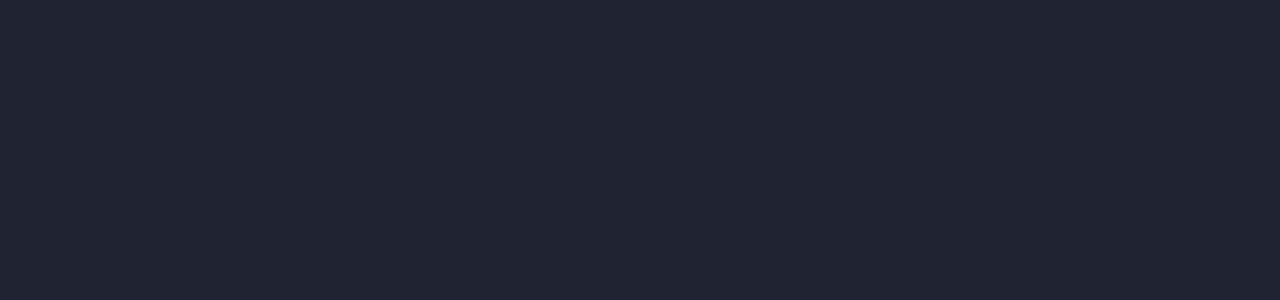
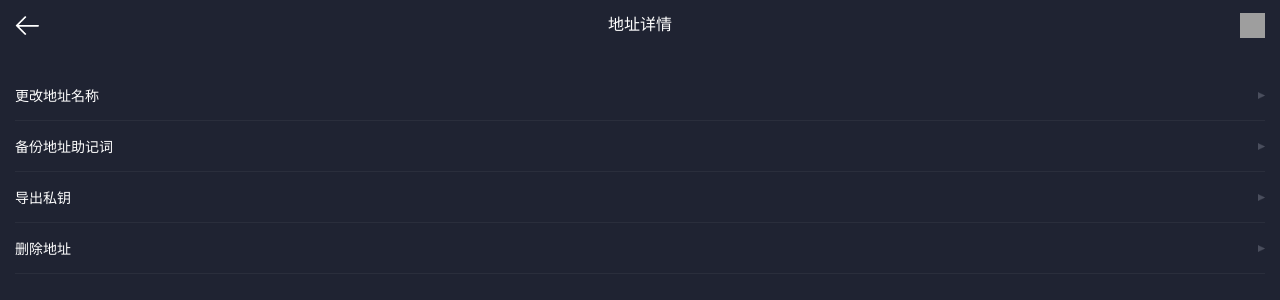
Before and after one commit to Gringe920/CTC-Wallet, a Vue app: page /addrDetail in a window 1280 px wide. Shown: the top 300 px of the page. Built offline with nearby package versions, Linux system fonts and the light colour scheme; grey boxes are pictures that could not be loaded.

Commit message:
地址详情

```diff
--- a/src/router.js
+++ b/src/router.js
@@ -21,6 +21,8 @@
 import ExportAddr from './views/user/exportAddr'
 import MnemonicWord from './views/user/mnemonicWord'
 import ChangeSecurePsw from './views/user/changeSecurePsw'
+import AddrDetail from './views/user/addrDetail'
+
 
 import Login from './views/login'
 import Convolution from './views/dapp/convolution'
@@ -204,6 +206,11 @@
       component: BetaPowerDetail
     },
     {
+      path: '/addrDetail',
+      name: 'addrDetail',
+      component: AddrDetail
+    },
+    {
       path: '/about',
       name: 'about',
       // route level code-splitting
--- /dev/null
+++ b/src/views/user/addrDetail.vue
@@ -0,0 +1,55 @@
+<template>
+  <section>
+      <Header title="地址详情" />
+      <div class="detail-list">
+          <div class="detail-row">
+              <span>更改地址名称</span>
+              <i></i>
+          </div>
+          <div class="detail-row">
+              <span>备份地址助记词</span>
+              <i></i>
+          </div>
+          <div class="detail-row">
+              <span>导出私钥</span>
+              <i></i>
+          </div>
+          <div class="detail-row">
+              <span>删除地址</span>
+              <i></i>
+          </div>
+      </div>
+  </section>
+</template>
+
+<script>
+export default {
+
+}
+</script>
+
+<style lang="scss" scoped>
+section{
+  .detail-list{
+      margin: 0 15px;
+      padding-top: 70px;
+      .detail-row{
+          font-size: 14px;
+          color: #fff;
+          padding: 15px 0;
+          display: flex;
+          justify-content: space-between;
+          align-items: center;
+          border-bottom: 1px solid rgba(255,255,255,0.05);
+          i{
+              display: inline-block;
+              background-image: url('../../assets/images/triangle@2x.png');
+              background-size: 100% 100%;
+              width: 7px;
+              height: 7px;
+
+          }
+      }
+  }
+}
+</style>
```
